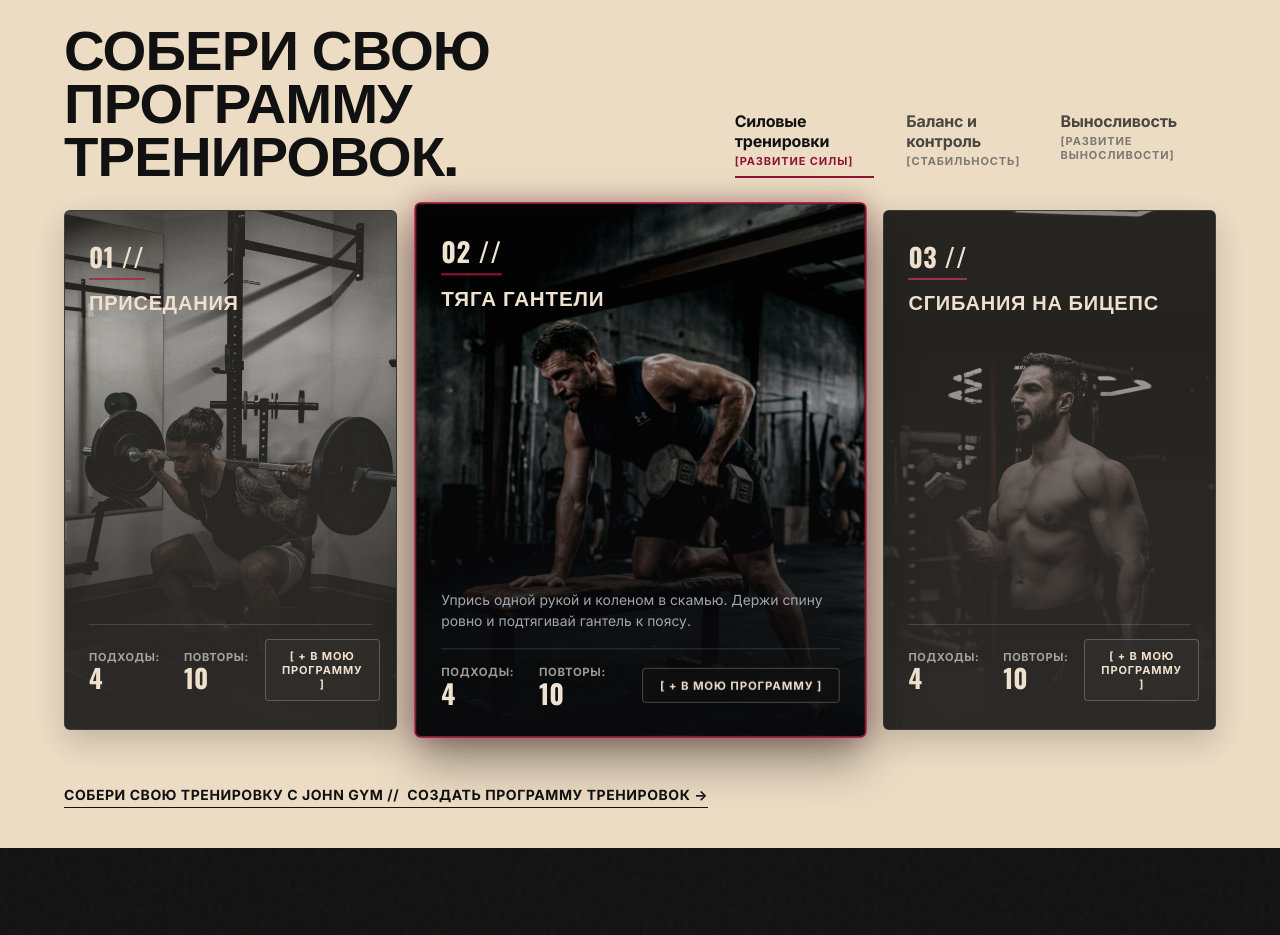
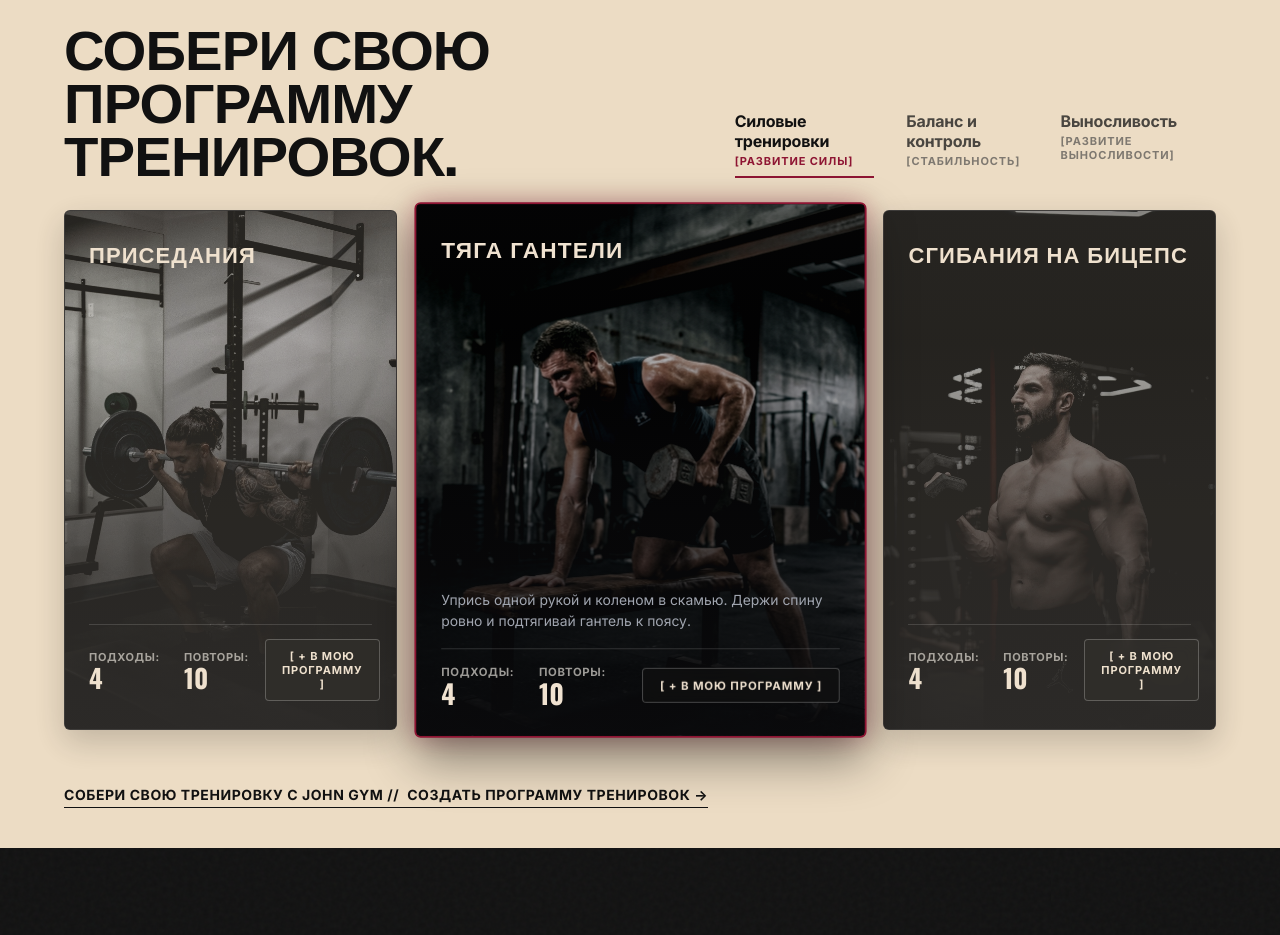
Before and after one commit to colorshy/john-gym, a website built with Vite: page index.html in a window 1280 px wide. Shown: the part 881-1816 px from the top of the page. Built offline with nearby package versions, Linux system fonts and the light colour scheme.

Commit message:
fix: remove numbers and slashes from exercise cards on programs section

```diff
--- a/index.html
+++ b/index.html
@@ -133,7 +133,6 @@
                 <div class="exercise-card-overlay"></div>
               </div>
               <div class="exercise-card-top">
-                <span class="exercise-num">01 //</span>
                 <h3 class="exercise-title">ПРИСЕДАНИЯ</h3>
               </div>
               <div class="exercise-card-content">
@@ -163,7 +162,6 @@
                 <div class="exercise-card-overlay"></div>
               </div>
               <div class="exercise-card-top">
-                <span class="exercise-num">02 //</span>
                 <h3 class="exercise-title">ТЯГА ГАНТЕЛИ</h3>
               </div>
               <div class="exercise-card-content">
@@ -193,7 +191,6 @@
                 <div class="exercise-card-overlay"></div>
               </div>
               <div class="exercise-card-top">
-                <span class="exercise-num">03 //</span>
                 <h3 class="exercise-title">СГИБАНИЯ НА БИЦЕПС</h3>
               </div>
               <div class="exercise-card-content">
--- a/src/main.js
+++ b/src/main.js
@@ -174,7 +174,6 @@ function renderExerciseCards() {
         <div class="exercise-card-overlay"></div>
       </div>
       <div class="exercise-card-top">
-        <span class="exercise-num">${item.index} //</span>
         <h3 class="exercise-title">${item.title}</h3>
       </div>
       <div class="exercise-card-content">
--- a/src/style.css
+++ b/src/style.css
@@ -744,22 +744,14 @@ button {
 }
 
 .exercise-num {
-  font-family: var(--font-display);
-  font-size: 26px;
-  font-weight: 700;
-  letter-spacing: 0.02em;
-  color: #F0E2D0;
-  display: inline-block;
-  padding-bottom: 2px;
-  border-bottom: 2px solid var(--color-sweet-cherry);
-  margin-bottom: 6px;
+  display: none;
 }
 
 .exercise-title {
   font-family: var(--font-heading);
-  font-size: 20px;
-  font-weight: 700;
-  letter-spacing: 0.04em;
+  font-size: 22px;
+  font-weight: 700;
+  letter-spacing: 0.05em;
   text-transform: uppercase;
   color: #F0E2D0;
 }
```
